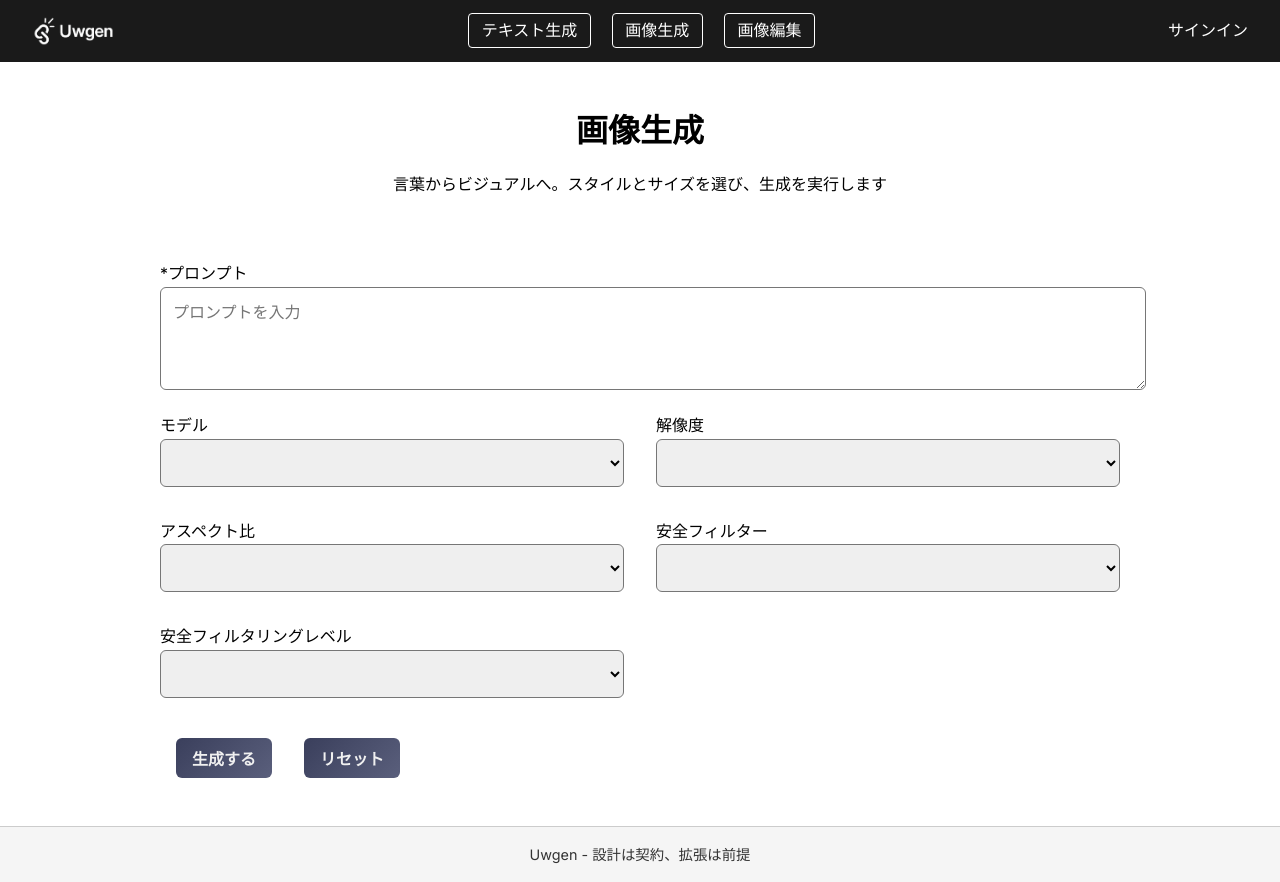
After one commit to kaioman/flaskion, a Flask app: page /image_gen in a window 1280 px wide. The commit adds this page. Run offline with Flask 3, Linux system fonts and the light colour scheme; lists and menus that the app fills with data are empty.

Commit message:
画像生成ページ基本レイアウト

```diff
--- a/flaskion/app/routes/root.py
+++ b/flaskion/app/routes/root.py
@@ -1,11 +1,78 @@
 from flask import Blueprint, render_template, jsonify, request
 from typing import Any, Optional
+from ..services.image_service import generate_image, get_models, get_resolutions, get_aspects, get_safety_filters, get_safety_levels
 
+# Blueprint定義
 root_bp = Blueprint('root', __name__)
 
 @root_bp.route("/")
 def index():
+    """
+    インデックスページを表示するルート
+
+    Returns
+    -------
+    str
+        index.html テンプレートをレンダリングした HTML
+    """
     return render_template("index.html")
+
+@root_bp.route("/image_gen", methods=["GET", "POST"])
+def image_gen():
+    """
+    画像生成ページを表示するルート
+
+    - GET: Geminiモデル一覧を取得し、フォームを表示する
+    - POST: フォームから送信された生成条件に基づき、画像生成処理を行い結果を表示する
+
+    Returns
+    -------
+    str
+        imaeg_gen.html テンプレートをレンダリングした HTML
+        生成画像のパス、生成条件を含む
+    """
+    gemini_models = get_models()
+    image_sizes = get_resolutions()
+    image_aspects = get_aspects()
+    image_safety_filters = get_safety_filters()
+    image_safety_levels = get_safety_levels()
+
+    prompt: str = ""
+    model: Optional[str] = None
+    resolution: Optional[str] = None
+    aspect: Optional[str] = None
+    safety_filter: Optional[str] = None
+    safety_level: Optional[str] = None
+    generated_paths: Optional[list[str]] = None
+    error: Optional[str] = None
+
+    if request.method == "POST":
+        prompt = request.form.get("prompt", "").strip()
+        model = request.form.get("model")
+        resolution = request.form.get("resolution")
+        aspect = request.form.get("aspect")
+        safety_filter = request.form.get("safety_filter")
+        safety_level = request.form.get("safety_level")
+        if prompt:
+            generated_paths = generate_image(prompt)
+        else:
+            error = "プロンプトを入力してください"
+
+    return render_template(
+        "image_gen.html",
+        generated=generated_paths,
+        models=gemini_models,
+        resolutions=image_sizes,
+        aspects=image_aspects,
+        safety_filters=image_safety_filters,
+        safety_levels=image_safety_levels,
+        selected_model=model,
+        selected_resolution=resolution,
+        selected_aspect=aspect,
+        selected_safety_filter=safety_filter,
+        selected_safety_level=safety_level,
+        error=error
+    )
 
 @root_bp.route("/test", methods=["GET", "POST"])
 def test():
--- /dev/null
+++ b/flaskion/app/services/image_service.py
@@ -0,0 +1,21 @@
+from pycorex.gemini_client import GeminiClient
+
+def generate_image(prompt: str) -> list[str]:
+    results: list[str] = []
+    # GeminiClient
+    return results
+
+def get_models():
+    return GeminiClient.GeminiModel
+
+def get_resolutions():
+    return GeminiClient.ImageSize
+
+def get_aspects():
+    return GeminiClient.AspectRatio
+
+def get_safety_filters():
+    return GeminiClient.HarmCategory
+
+def get_safety_levels():
+    return GeminiClient.SafetyFilterLevel
--- a/flaskion/app/static/css/components.css
+++ b/flaskion/app/static/css/components.css
@@ -54,3 +54,9 @@ button:hover {
 button:active {
     transform: scale(0.95);
 }
+
+.error-message {
+    color: red;
+    font-weight: bold;
+    margin-top: 0.5rem;
+}
--- /dev/null
+++ b/flaskion/app/static/css/image_gen.css
@@ -0,0 +1,77 @@
+.gen-container {
+    max-width: 960px;
+    margin: 0 auto;
+    padding: 2rem;
+}
+
+.gen-form .form-row {
+    margin-bottom: 1rem;
+}
+
+.gen-form textarea,
+.gen-form select {
+    width: 100%;
+    padding: 0.75rem;
+    border: 1px soled #000;
+    border-radius: 6px;
+    font: inherit;
+}
+
+.gen-form .grid-2 {
+    display: grid;
+    grid-template-columns: 1fr 1fr;
+    gap: 1rem;
+}
+
+.gen-form .actions {
+    display: flex;
+    gap: 1rem;
+    margin-top: 0.5rem;
+}
+
+.form-grid {
+    display: grid;
+    grid-template-columns: 1fr 1fr;
+    gap: 1rem 2rem;
+}
+@media (max-width: 600px) {
+    .form-grid {
+        grid-template-columns: 1fr;
+    }
+}
+
+.result {
+    margin-top: 2rem;
+}
+
+.result-list {
+    display: grid;
+    grid-template-columns: repeat(auto-fill, minmax(280px, 1fr));
+    gap: 1.5rem;
+    margin-top: 1rem;
+}
+
+.result-card {
+    border: 1px solid #000;
+    border-radius: 8px;
+    padding: 1rem;
+    display: grid;
+    grid-template-columns: 1fr auto;
+    gap: 1rem;
+    align-items: center;
+}
+
+.result-img {
+    display: flex;
+    flex-direction: column;
+    gap: 0.5rem;
+}
+
+@media (max-width: 600px) {
+    .gen-form .grid-2 {
+        grid-template-columns: 1fr;
+    }
+    .result-card {
+        grid-template-columns: 1fr;
+    }
+}
--- a/flaskion/app/static/css/style.css
+++ b/flaskion/app/static/css/style.css
@@ -105,6 +105,15 @@ body {
     border-radius: 6px;
 }
 
+.footer {
+    background-color: #f5f5f5;
+    color: #333;
+    text-align: center;
+    padding: 0.1rem;
+    font-size: 0.9rem;
+    border-top: 1px solid #ccc;
+}
+
 .icon {
     font-size: 2rem;
     margin-bottom: 1rem;
@@ -122,11 +131,19 @@ body {
 .btn.blue {
     background-color: #4888ff;
     color: #ffffff;
+    text-decoration: none;
+    padding: 0.5rem 1.2rem;
+    border-radius: 6px;
+    display: inline-block;
 }
 
 .btn.purple {
     background-color: #ae6fe9;
     color: #ffffff;
+    text-decoration: none;
+    padding: 0.5rem 1.2rem;
+    border-radius: 6px;
+    display: inline-block;
 }
 
 @media (max-width: 600px) {
--- /dev/null
+++ b/flaskion/app/static/js/image_gen.js
@@ -0,0 +1,20 @@
+document.addEventListener("DOMContentLoaded", function() {
+    const form = document.querySelector(".gen-form");
+    const promptInput = form.querySelector("#prompt");
+    const errorEl = form.querySelector(".error-message");
+
+    // リセット時にエラーをクリアする
+    form.addEventListener("reset", function() {
+        if (errorEl) {
+            errorEl.textContent = "";
+        }
+    });
+
+    // 入力時にエラーをクリアする
+    promptInput.addEventListener("input", function() {
+        if (errorEl && promptInput.value.trim() != "") {
+            errorEl.textContent = "";
+        }
+    });
+
+});
--- /dev/null
+++ b/flaskion/app/templates/base.html
@@ -0,0 +1,40 @@
+<!DOCTYPE html>
+<html lang="ja">
+<head>
+    <meta charset="UTF-8">
+    <title>{% block title %}Uwgen{% endblock %}</title>
+    <meta name="viewport" content="width=device-width, initial-scale=1">
+    <link rel="icon" href="{{ url_for('static', filename='favicon.ico') }}" type="image/x-icon">
+    <link rel="stylesheet" href="{{ url_for('static', filename='css/style.css') }}">
+    <link rel="stylesheet" href="{{ url_for('static', filename='css/components.css') }}">
+    <link href="https://fonts.googleapis.com/css2?family=Inter:wght@400;600&display=swap" rel="stylesheet">
+    {% block head %}{% endblock %}
+</head>
+<body>
+    <!-- ヘッダー -->
+    <header class="header">
+        <!-- サイトロゴ -->
+        <div class="logo">
+            <a href="{{ url_for('root.index') }}">
+                <img src="{{ url_for('static', filename='images/uwgen_logo_black_bg_transparent.png') }}" alt="Uwgen">
+            </a>
+        </div>
+        <!-- ナビゲーションボタン -->
+        <nav class="nav">
+            <a href="#">テキスト生成</a>
+            <a href="{{ url_for('root.image_gen') }}">画像生成</a>
+            <a href="#">画像編集</a>
+        </nav>
+        <!-- サインイン -->
+        <div class="signin">サインイン</div>
+    </header>
+
+    <!-- コンテンツエリア -->
+    {% block content %}{% endblock %}
+
+    <!-- フッター -->
+    <footer class="footer">
+        <p>Uwgen - 設計は契約、拡張は前提</p>
+    </footer>
+</body>
+</html>
--- /dev/null
+++ b/flaskion/app/templates/components.html
@@ -0,0 +1,19 @@
+
+<!-- ドロップダウン共通 -->
+{% macro render_select(id, name, options, selected=None, display="name") %}
+<div class="form-row">
+    <label for="{{ id }}">{{ name }}</label>
+    <select id="{{ id }}" name="{{ id }}">
+        {% for opt in options %}
+            <option value="{{ opt.value }}"
+                {% if selected == opt.value %}selected{% endif %}>
+                {% if display == "name" %}
+                    {{ opt.name }}
+                {% elif display == "name_value" %}
+                    {{ opt.name }} ({{ opt.value }})
+                {% endif %}
+            </option>
+        {% endfor %}
+    </select>
+</div>
+{% endmacro %}
--- /dev/null
+++ b/flaskion/app/templates/image_gen.html
@@ -0,0 +1,84 @@
+{% extends "base.html" %}
+{% import "components.html" as ui %}
+
+<!-- ページタイトル -->
+{% block title %}画像生成 | Uwgen{% endblock %}
+
+<!-- スタイルシート -->
+{% block head %}
+<link rel="stylesheet" href="{{ url_for('static', filename='css/image_gen.css') }}">
+{% endblock %}
+
+<!-- コンテンツエリア -->
+{% block content %}
+<section class="hero hero--compact">
+    <h1>画像生成</h1>
+    <p>言葉からビジュアルへ。スタイルとサイズを選び、生成を実行します</p>
+</section>
+
+<main class="gen-container">
+    <!-- 入力フォーム -->
+    <form class="gen-form" method="post" novalidate>
+
+        <!-- プロンプト -->
+        <div class="form-row">
+            <label for="prompt"><span class="req">*</span>プロンプト</label>
+            <textarea id="prompt" name="prompt" rows="3"
+                required
+                placeholder="プロンプトを入力"></textarea>
+        </div>
+
+        <!-- エラーメッセージ -->
+        {% if error %}
+        <div class="form-row error">
+            <p class="error-message">{{ error }}</p>
+        </div>
+        {% endif %}
+
+        <!-- 生成条件 -->
+        <div class="form-grid">
+            <!-- モデル -->
+            {{ ui.render_select("model", "モデル", models, selected_model, display="name") }}
+            <!-- 解像度 -->
+            {{ ui.render_select("resolution", "解像度", resolutions, selected_resolution, display="name_value") }}
+            <!-- アスペクト比 -->
+            {{ ui.render_select("aspect", "アスペクト比", aspects, selected_aspect, display="name_value") }}
+            <!-- 安全フィルター -->
+            {{ ui.render_select("safety_filter", "安全フィルター", safety_filters, selected_safety_filter, display="name") }}
+            <!-- 安全フィルタリングレベル -->
+            {{ ui.render_select("safety_level", "安全フィルタリングレベル", safety_levels, selected_safety_level, display="name") }}
+        </div>
+
+        <!-- ボタンエリア -->
+        <div class="form-row actions">
+            <button class="btn bule" type="submit">生成する</button>
+            <button class="btn" type="reset">リセット</button>
+        </div>
+    </form>
+
+    <!-- 結果表示エリア -->
+    {% if generated %}
+    <section class="result">
+        <h2>生成結果</h2>
+        <div class="result-list">
+            {% for path in generated %}
+            <div class="result-card">
+                <img src="{{ url_for('static', filename=path.split('static/', 1)[1]) }}"
+                    alt="生成画像" class="result-img">
+                <div class="result-meta">
+                    <a href="{{ url_for('static', filename=path.split('static/', 1)[1]) }}"
+                        class="btn purple" download>ダウンロード</a>
+                    <button class="btn"
+                        onclick="navigator.clipboard.writeText('{{ request.url_root }}{{ url_for('static', filename=path.split('static/', 1)[1]) }}')">
+                        URLをコピー
+                    </button>
+                </div>
+            </div>
+            {% endfor %}
+        </div>
+    </section>
+    {% endif %}
+</main>
+<!-- JS 読込 -->
+<script src="{{ url_for('static', filename='js/image_gen.js') }}"></script>
+{% endblock %}
```
Also changed, not shown: flaskion/app/templates/index.html (+14 -28 lines), flaskion/app/services/__init__.py (added).
